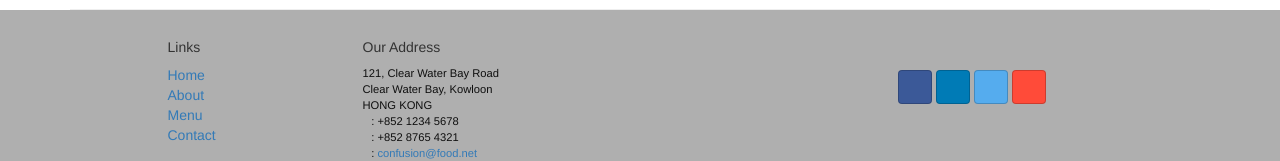
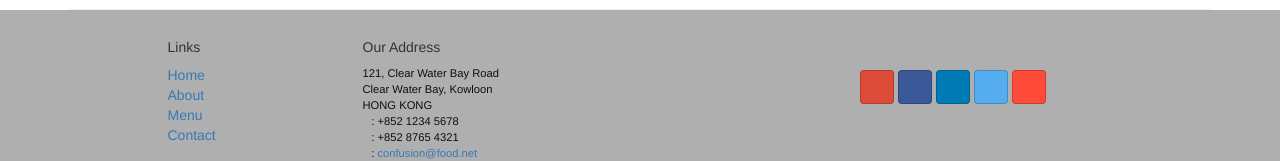
Before and after one commit to fady73/conFusion, a plain HTML site: page contactus.html in a window 1280 px wide. Shown: the part 1713-1874 px from the top of the page. Drawn offline with nearby package versions, Linux system fonts and the light colour scheme; files whose address does not match are found by name.

Commit message:
Update contactus.html

```diff
--- a/contactus.html
+++ b/contactus.html
@@ -223,7 +223,7 @@
                 </div>
                 <div class="col-xs-12 col-sm-4">
                     <div class="nav navbar-nav" style="padding: 40px 10px;">
-                        <a class="btn btn-social-icon btn-google-plus" href="http://google.com/+"><i class="fa fa-google-plus"></i></a>
+                        <a class="btn btn-social-icon btn-google" href="http://google.com/+"><i class="fa fa-google-plus"></i></a>
                         <a class="btn btn-social-icon btn-facebook" href="http://www.facebook.com/profile.php?id="><i class="fa fa-facebook"></i></a>
                         <a class="btn btn-social-icon btn-linkedin" href="http://www.linkedin.com/in/"><i class="fa fa-linkedin"></i></a>
                         <a class="btn btn-social-icon btn-twitter" href="http://twitter.com/"><i class="fa fa-twitter"></i></a>
```
